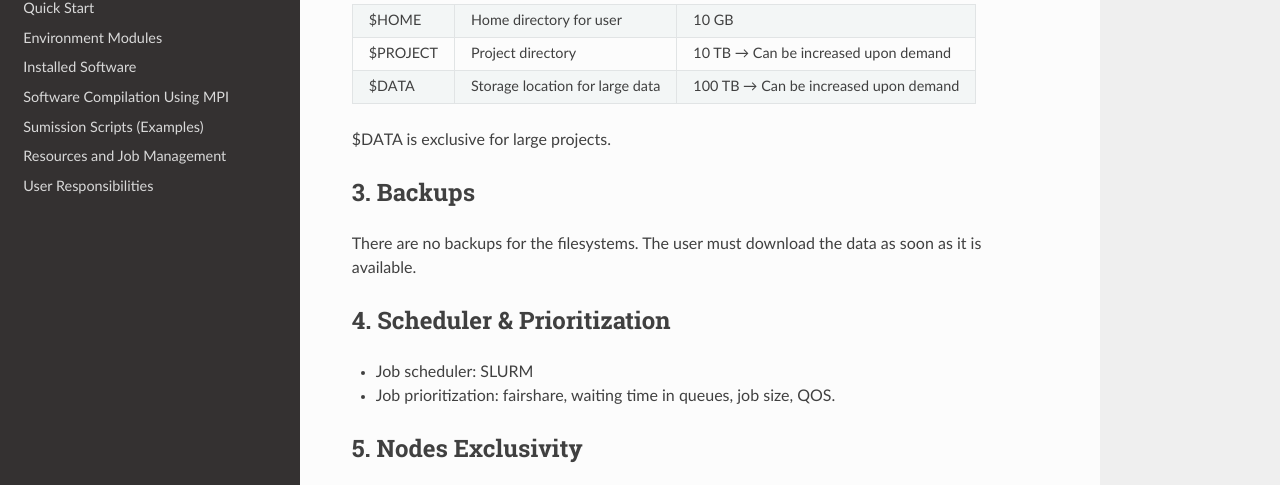
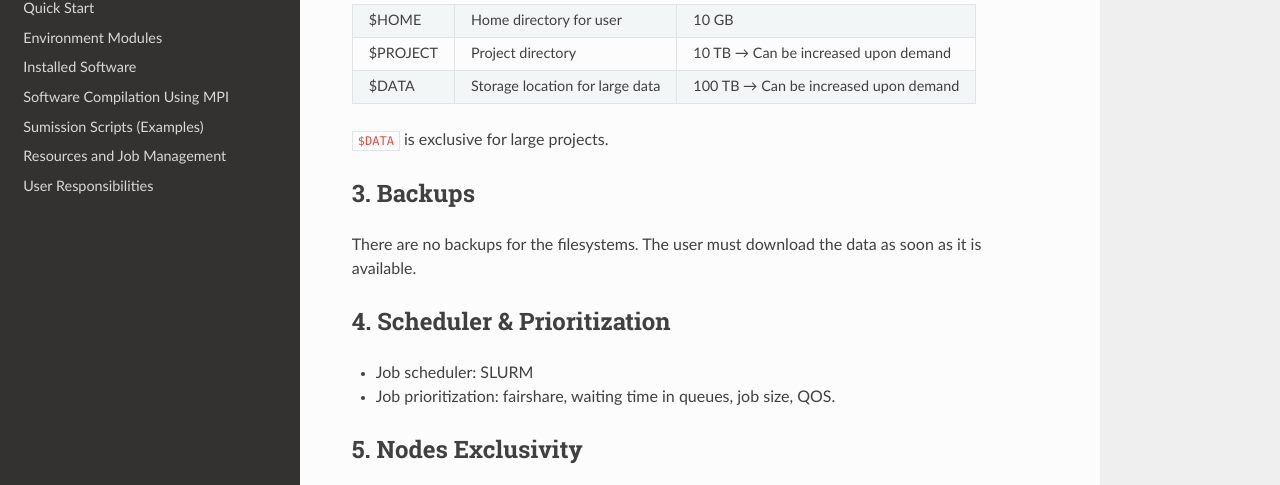
Before and after one commit to mavillez/Oblivion, a Sphinx documentation site: the page built from docs/source/information.rst, in a window 1280 px wide and 900 px high. Shown: the part 412-897 px from the top of the window. Built offline with Sphinx 7.4.7 and the Read the Docs theme 2.0.0, drawn with Linux system fonts in a browser that asks for light colours.

```diff
--- a/docs/source/information.rst
+++ b/docs/source/information.rst
@@ -26,7 +26,7 @@ User Information, Partition Quotas & Accounting
     - Storage location for large data
     - 100 TB → Can be increased upon demand
 
-$DATA is exclusive for large projects.
+``$DATA`` is exclusive for large projects.
 
 3. Backups
 ----------
```
